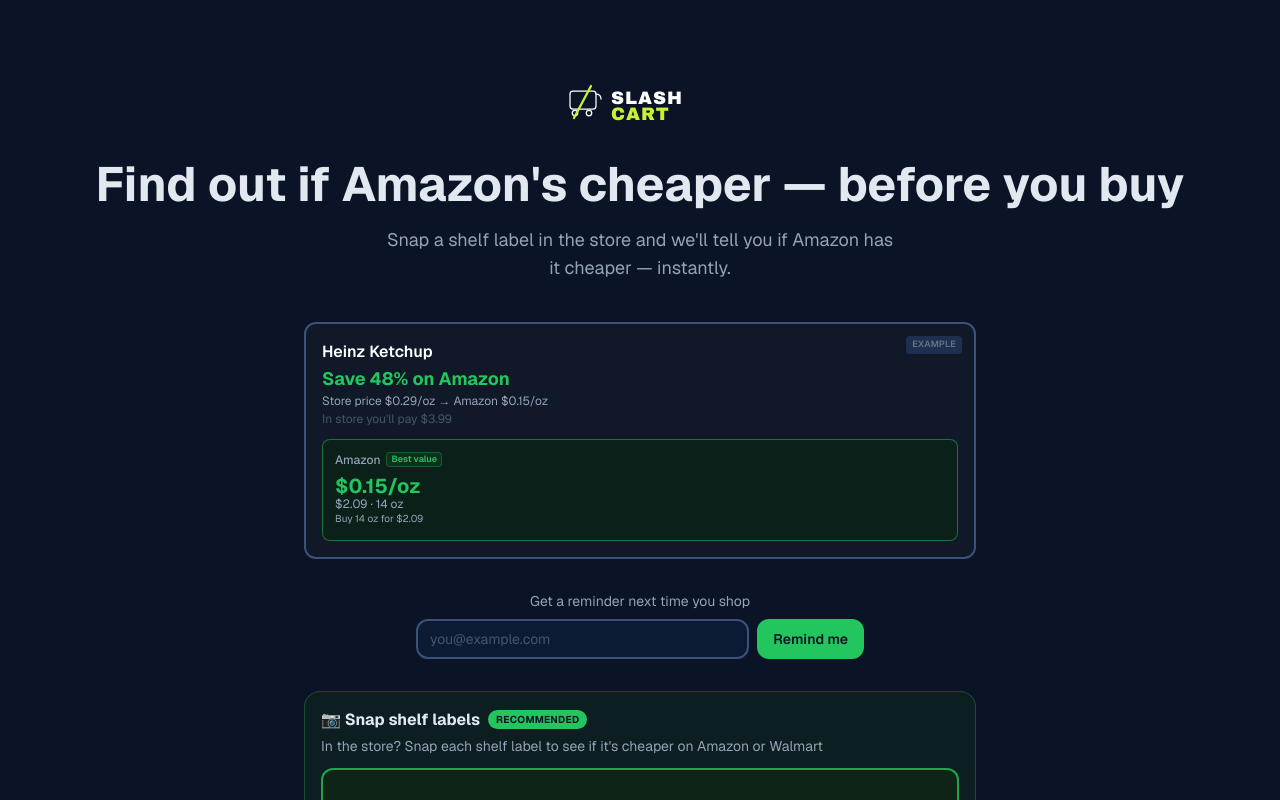
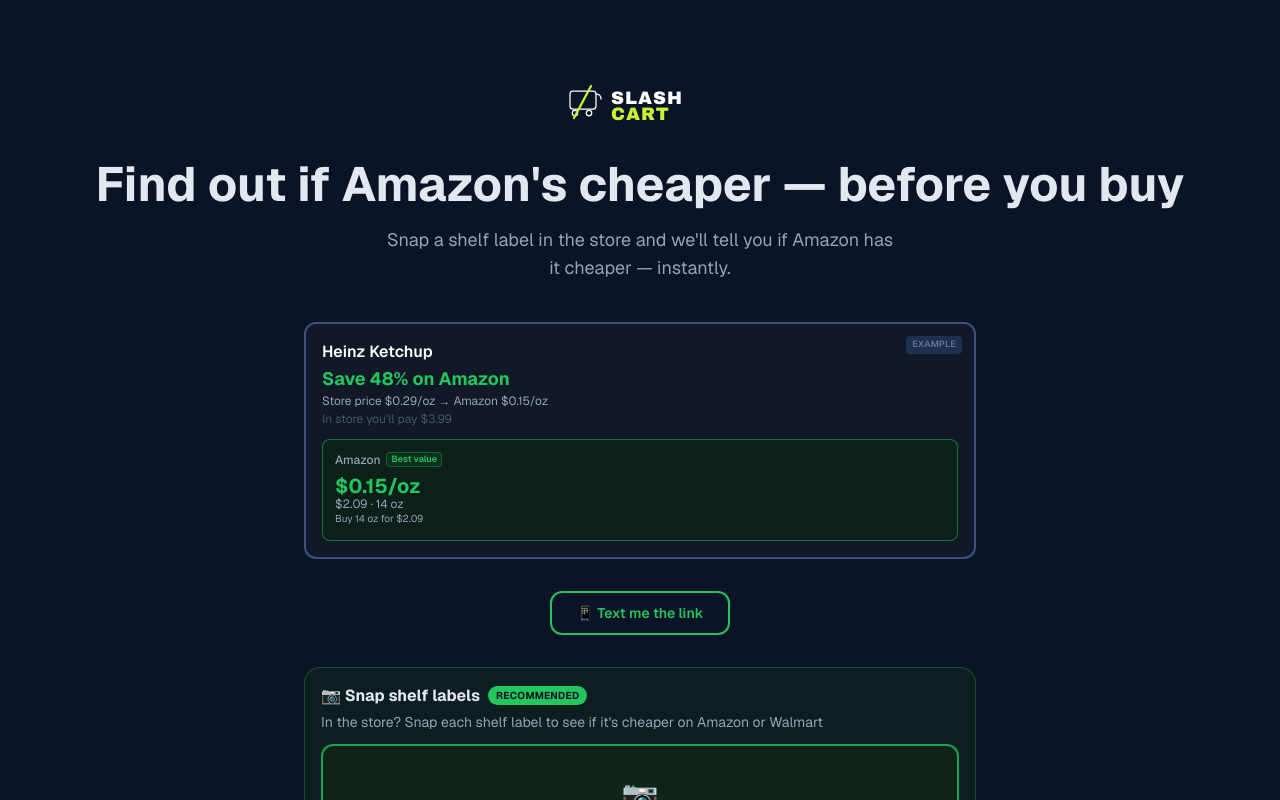
Before and after one commit to mchitnis99/slashcart-app, a Next.js app: page / in a window 1280 px wide. Shown: the top 800 px of the page. Built offline with nearby package versions, Linux system fonts and the light colour scheme.

Commit message:
feat: replace email reminder with text me the link button, log clicks to Supabase

```diff
--- /dev/null
+++ b/app/api/reminder-click/route.ts
@@ -0,0 +1,19 @@
+import { createClient } from "@supabase/supabase-js";
+
+const supabase = createClient(
+  process.env.NEXT_PUBLIC_SUPABASE_URL!,
+  process.env.SUPABASE_SERVICE_ROLE_KEY!
+);
+
+export async function POST() {
+  const { error } = await supabase
+    .from("reminder_clicks")
+    .insert({ action: "text_reminder_click" });
+
+  if (error) {
+    console.error("[reminder-click]", error.message);
+    return Response.json({ error: "Failed to log click." }, { status: 500 });
+  }
+
+  return Response.json({ ok: true });
+}
--- /dev/null
+++ b/app/components/TextReminderButton.tsx
@@ -0,0 +1,23 @@
+"use client";
+
+const SMS_HREF = `sms:?body=${encodeURIComponent(
+  "Check this out next time you're grocery shopping: https://app.slashcart.app"
+)}`;
+
+export default function TextReminderButton() {
+  function logClick() {
+    void fetch("/api/reminder-click", { method: "POST" });
+  }
+
+  return (
+    <div className="max-w-md mx-auto w-full mb-6 sm:mb-8 text-center">
+      <a
+        href={SMS_HREF}
+        onClick={logClick}
+        className="inline-flex items-center justify-center gap-2 rounded-xl border-2 border-[#22c55e] text-[#22c55e] hover:bg-[#22c55e]/10 font-semibold text-sm px-6 py-2.5 transition-colors"
+      >
+        📱 Text me the link
+      </a>
+    </div>
+  );
+}
--- a/app/page.tsx
+++ b/app/page.tsx
@@ -1,5 +1,5 @@
 import { ClipboardList, ShoppingCart, TrendingDown } from "lucide-react";
-import EmailReminder from "./components/EmailReminder";
+import TextReminderButton from "./components/TextReminderButton";
 import GroceryInput from "./components/GroceryInput";
 
 function SlashCartLogo() {
@@ -91,7 +91,7 @@
 
       <ExampleResultCard />
 
-      <EmailReminder />
+      <TextReminderButton />
 
       <GroceryInput />
 
```
